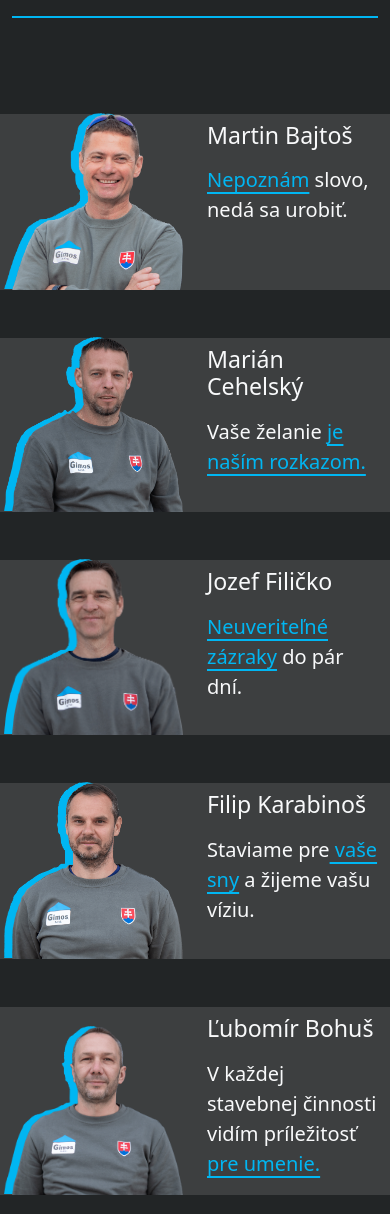
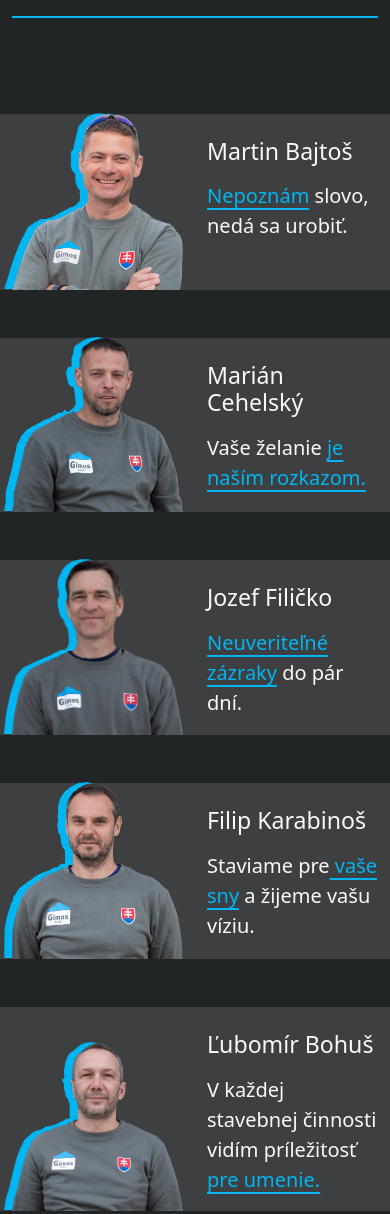
Before and after one commit to BASISTK/gimos, a website: page about-us.html in a window 390 px wide. Shown: the part 4540-5754 px from the top of the page. Drawn offline with nearby package versions, Linux system fonts and the light colour scheme.

Commit message:
Úpravy a oprava about us na mobil

```diff
--- a/about-us.html
+++ b/about-us.html
@@ -167,7 +167,7 @@
                     <img class="img-fluid" src="images/Upravené/team-3.png" alt="" style="filter: drop-shadow(-8px -1px 0px #00B6F2);">
                 </div>
                 <div class="col">
-                    <h3 class="text-light mt-2 mt-sm-5">Martin Bajtoš</h3>
+                    <h3 class="text-light mt-4 mt-sm-5 mt-xl-4">Martin Bajtoš</h3>
                     <p class="text-light lead mt-3"><strong><a href="#" class="link-primary link-underline-primary link-offset-2 pe-none" tabindex="-1" aria-disabled="true">Nepoznám</a></strong> slovo, nedá sa urobiť.</p>
                 </div>
             </div>
@@ -178,7 +178,7 @@
                     <img class="img-fluid" src="images/Upravené/team-2.png" alt="" style="filter: drop-shadow(-8px -1px 0px #00B6F2);">
                 </div>
                 <div class="col">
-                    <h3 class="text-light mt-2 mt-sm-5">Marián Cehelský</h3>
+                    <h3 class="text-light mt-4 mt-sm-5 mt-xl-4">Marián Cehelský</h3>
                     <p class="text-light lead mt-3">Vaše želanie <strong><a href="#" class="link-primary link-underline-primary link-offset-2 pe-none" tabindex="-1" aria-disabled="true">je naším rozkazom.</a></strong> </p>
                 </div>
             </div>
@@ -191,7 +191,7 @@
                     <img class="img-fluid" src="images/Upravené/team-1.png" alt="" style="filter: drop-shadow(-8px -1px 0px #00B6F2);">
                 </div>
                 <div class="col">
-                    <h3 class="text-light mt-2 mt-sm-5">Jozef Filičko</h3>
+                    <h3 class="text-light mt-4 mt-sm-5 mt-xl-4">Jozef Filičko</h3>
                     <p class="text-light lead mt-3"><strong><a href="#" class="link-primary link-underline-primary link-offset-2 pe-none" tabindex="-1" aria-disabled="true">Neuveriteľné zázraky</a></strong> do pár dní.</p>
                 </div>
             </div>
@@ -202,7 +202,7 @@
                     <img class="img-fluid" src="images/Upravené/team-6.png" alt="" style="filter: drop-shadow(-8px -1px 0px #00B6F2);">
                 </div>
                 <div class="col">
-                    <h3 class="text-light mt-2 mt-sm-5">Filip Karabinoš</h3>
+                    <h3 class="text-light mt-4 mt-sm-5 mt-xl-4">Filip Karabinoš</h3>
                     <p class="text-light lead mt-3">Staviame pre<strong><a href="#" class="link-primary link-underline-primary link-offset-2 pe-none" tabindex="-1" aria-disabled="true"> vaše sny</a></strong> a žijeme vašu víziu.</p>
                 </div>
             </div>
@@ -215,7 +215,7 @@
                     <img class="img-fluid" src="images/Upravené/team-5.png" alt="" style="filter: drop-shadow(-8px -1px 0px #00B6F2);">
                 </div>
                 <div class="col">
-                    <h3 class="text-light mt-2 mt-sm-5">Ľubomír Bohuš</h3>
+                    <h3 class="text-light mt-4 mt-sm-5 mt-xl-4">Ľubomír Bohuš</h3>
                     <p class="text-light lead mt-3">V každej stavebnej činnosti vidím príležitosť <strong><a href="#" class="link-primary link-underline-primary link-offset-2 pe-none" tabindex="-1" aria-disabled="true">pre umenie.</a></strong> </p>
                 </div>
             </div>
@@ -226,7 +226,7 @@
                     <img class="img-fluid" src="images/Upravené/team-4.png" alt="" style=" filter: drop-shadow(-8px -1px 0px #00B6F2);">
                 </div>
                 <div class="col">
-                    <h3 class="text-light mt-2 mt-sm-5">Matúš Semaník</h3>
+                    <h3 class="text-light mt-4 mt-sm-5 mt-xl-4">Matúš Semaník</h3>
                     <p class="text-light lead mt-3">Naša práca je naším <strong><a href="#" class="link-primary link-underline-primary link-offset-2 pe-none" tabindex="-1" aria-disabled="true">slovom </a></strong>a naša kvalita je našou <strong><a href="#" class="link-primary link-underline-primary link-offset-2 pe-none" tabindex="-1" aria-disabled="true">zárukou.</a></strong> </p>
                 </div>
             </div>
```
Also changed, not shown: index.html (+1 -1 lines), images/podlahy.jpg, images/reconstruction-1.jpg, images/rodinnedomy.jpg.
